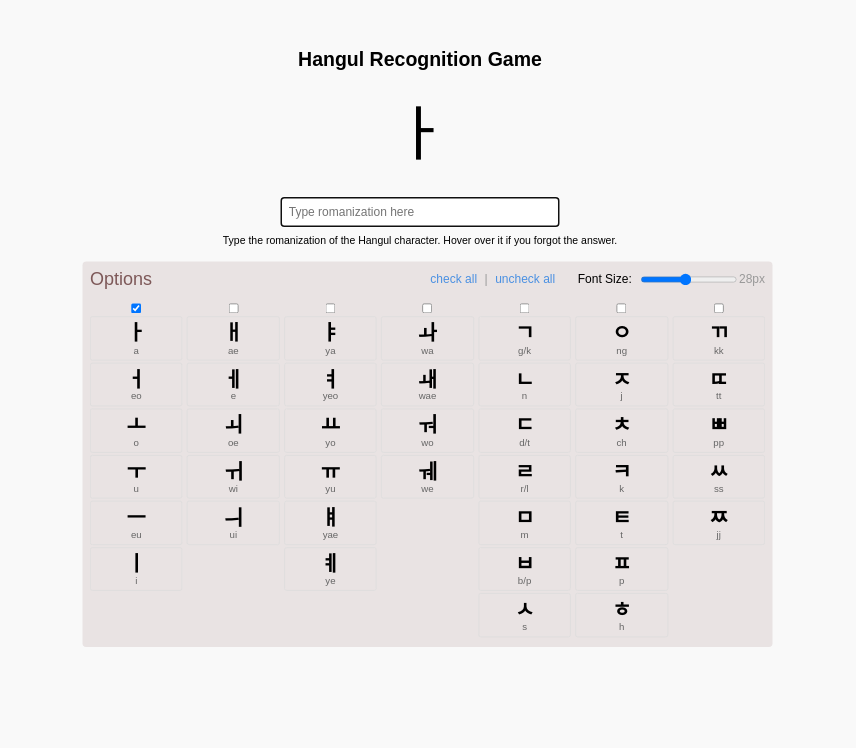
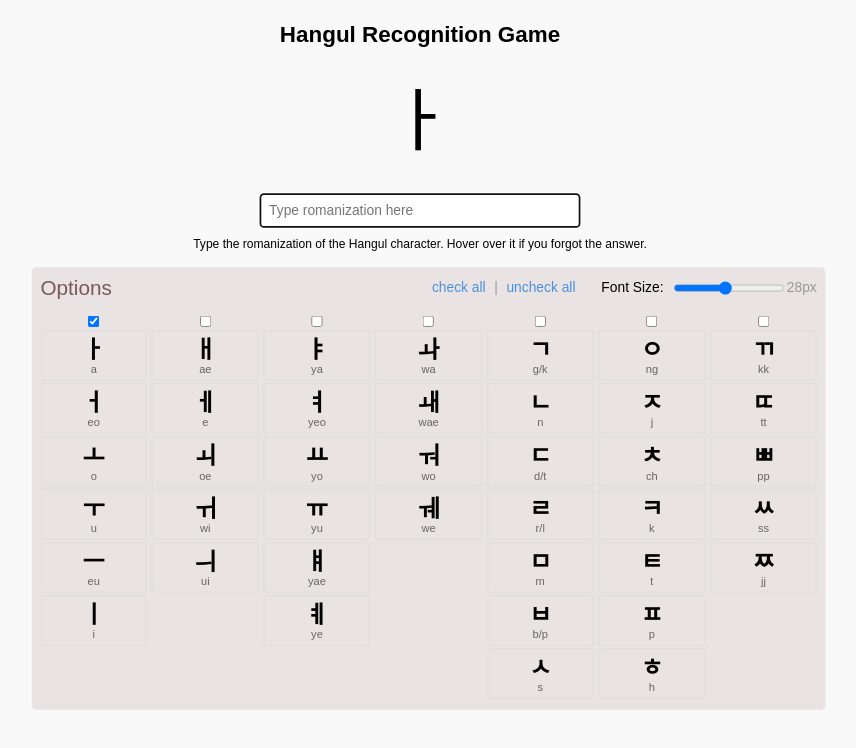
Before and after one commit to Entman/Entman.github.io, a plain HTML site: page index.html in a window 1280 px wide. Shown: the whole page, without its empty margins (220-1076 px from the left). Drawn offline with Linux system fonts and the light colour scheme.

Commit message:
Update index.html

```diff
--- a/index.html
+++ b/index.html
@@ -5,32 +5,25 @@
     <meta name="viewport" content="width=device-width, initial-scale=1.0">
     <title>Hangul Recognition Game</title>
     <style>
-        html {
-            height: 100%;
-            overflow: hidden;
-        }
-
         body {
             font-family: Arial, sans-serif;
             background-color: #f9f9f9;
             margin: 0;
             padding: 0;
             display: flex;
-            justify-content: flex-start;
-            height: 100%;
-            overflow-y: auto;
-            min-height: 100vh;
+            justify-content: center;
         }
 
         .container {
             text-align: center;
-            width: 900px;
+            width: 900px; /* Base width at 1440p */
             padding: 20px;
             transform-origin: top center;
-            margin: 20px auto;
+            /* Initial size - will be adjusted by JS */
         }
 
         h1 {
+            margin-top: 5px; /* Reduced top margin for the title */
             margin-bottom: 20px;
             font-size: 26px;
         }
@@ -38,7 +31,7 @@
         .character-container {
             position: relative;
             display: inline-block;
-            margin: 25px 0 5px;
+            margin: 25px 0 5px; /* Added significant top margin to push character down */
         }
 
         .character-display {
@@ -77,7 +70,7 @@
             width: 350px;
             border: 1px solid #ccc;
             border-radius: 4px;
-            margin-bottom: 10px;
+            margin-bottom: 10px; /* Space between input and instruction */
         }
 
         .feedback {
@@ -91,7 +84,7 @@
         .options {
             background-color: #e9e3e3;
             padding: 10px;
-            margin-top: 20px;
+            margin-top: 20px; /* Increased margin to separate from game area */
             border-radius: 5px;
             width: 100%;
         }
@@ -176,6 +169,7 @@
             font-size: 14px;
         }
 
+        /* Very small screens - rearrange grid */
         @media (max-width: 480px) {
             .hangul-grid {
                 grid-template-columns: repeat(3, 1fr);
@@ -211,33 +205,46 @@
                 </div>
             </div>
 
-            <div class="hangul-grid" id="hangulGrid"></div>
+            <!-- Compact grid layout for Hangul characters -->
+            <div class="hangul-grid" id="hangulGrid">
+                <!-- Grid will be populated via JavaScript -->
+            </div>
         </div>
     </div>
 
     <script>
+        // Define all Hangul characters with their romanizations
         const hangulChars = [
+            // Column 1: Basic Vowels
             { char: 'ㅏ', romanization: 'a', column: 0 },
             { char: 'ㅓ', romanization: 'eo', column: 0 },
             { char: 'ㅗ', romanization: 'o', column: 0 },
             { char: 'ㅜ', romanization: 'u', column: 0 },
             { char: 'ㅡ', romanization: 'eu', column: 0 },
             { char: 'ㅣ', romanization: 'i', column: 0 },
+
+            // Column 2: Complex Vowels
             { char: 'ㅐ', romanization: 'ae', column: 1 },
             { char: 'ㅔ', romanization: 'e', column: 1 },
             { char: 'ㅚ', romanization: 'oe', column: 1 },
             { char: 'ㅟ', romanization: 'wi', column: 1 },
             { char: 'ㅢ', romanization: 'ui', column: 1 },
+
+            // Column 3: Y-Series Vowels
             { char: 'ㅑ', romanization: 'ya', column: 2 },
             { char: 'ㅕ', romanization: 'yeo', column: 2 },
             { char: 'ㅛ', romanization: 'yo', column: 2 },
             { char: 'ㅠ', romanization: 'yu', column: 2 },
             { char: 'ㅒ', romanization: 'yae', column: 2 },
             { char: 'ㅖ', romanization: 'ye', column: 2 },
+
+            // Column 4: W-Series Vowels
             { char: 'ㅘ', romanization: 'wa', column: 3 },
             { char: 'ㅙ', romanization: 'wae', column: 3 },
             { char: 'ㅝ', romanization: 'wo', column: 3 },
             { char: 'ㅞ', romanization: 'we', column: 3 },
+
+            // Column 5: Basic Consonants Part 1
             { char: 'ㄱ', romanization: ['g', 'k'], column: 4 },
             { char: 'ㄴ', romanization: 'n', column: 4 },
             { char: 'ㄷ', romanization: ['d', 't'], column: 4 },
@@ -245,6 +252,8 @@
             { char: 'ㅁ', romanization: 'm', column: 4 },
             { char: 'ㅂ', romanization: ['b', 'p'], column: 4 },
             { char: 'ㅅ', romanization: 's', column: 4 },
+
+            // Column 6: Basic Consonants Part 2
             { char: 'ㅇ', romanization: 'ng', column: 5 },
             { char: 'ㅈ', romanization: 'j', column: 5 },
             { char: 'ㅊ', romanization: 'ch', column: 5 },
@@ -252,6 +261,8 @@
             { char: 'ㅌ', romanization: 't', column: 5 },
             { char: 'ㅍ', romanization: 'p', column: 5 },
             { char: 'ㅎ', romanization: 'h', column: 5 },
+
+            // Column 7: Double Consonants (moved to their own column)
             { char: 'ㄲ', romanization: 'kk', column: 6 },
             { char: 'ㄸ', romanization: 'tt', column: 6 },
             { char: 'ㅃ', romanization: 'pp', column: 6 },
@@ -261,32 +272,43 @@
 
         let currentPool = [];
         let currentCharIndex = 0;
-        let selectedColumns = [0];
+        let selectedColumns = [0]; // By default, first column is selected
         let checkboxes = [];
         let currentInputExpected = "";
         let currentFontSize = 28;
         let currentRomanizationSize = 13;
+
+        // Scaling constants - using your reference resolution of 2560x1440 at 150% zoom
+        // This means the actual reference is 2560/1.5 x 1440/1.5 = 1706.67 x 960
         const REFERENCE_WIDTH = 1706.67;
         const REFERENCE_HEIGHT = 960;
         let currentScale = 1;
 
+        // Apply scaling to the entire container
         function updatePageScale() {
             const container = document.querySelector('.container');
             const viewportWidth = window.innerWidth;
             const viewportHeight = window.innerHeight;
 
-            const widthScale = viewportWidth / REFERENCE_WIDTH;
-            const heightScale = viewportHeight / REFERENCE_HEIGHT;
-            currentScale = Math.min(widthScale, heightScale, 1.5);
-            if (currentScale < 0.5) currentScale = 0.5;
+            // Calculate scale based on width - this ensures the layout fits horizontally
+            // Increased by 15% (1.15) as requested
+            currentScale = Math.min(viewportWidth / REFERENCE_WIDTH, 5) * 1.15;
 
+            // For very small screens, ensure minimum scale
+            if (currentScale < 0.575) currentScale = 0.575; // Increased minimum by 15% too
+
+            // Apply the transform to scale the entire container
             container.style.transform = `scale(${currentScale})`;
 
+            // We need to set margin-bottom on the container to prevent overlap
+            // when it's scaled down (since transform doesn't affect document flow)
             const scaledHeight = container.offsetHeight * currentScale;
-            const availableSpace = viewportHeight - (scaledHeight + 40);
-            container.style.marginBottom = availableSpace > 0 ? `${availableSpace}px` : '0';
+            container.style.marginBottom = `${container.offsetHeight - scaledHeight}px`;
+
+            console.log(`Screen size: ${viewportWidth}x${viewportHeight}, Scale: ${currentScale}`);
         }
 
+        // Create hover tooltip functionality
         function setupHoverTooltip() {
             const charContainer = document.querySelector('.character-container');
             const tooltip = document.getElementById('hoverTooltip');
@@ -297,32 +319,47 @@
                     const tooltipText = Array.isArray(currentChar.romanization)
                         ? currentChar.romanization.join(' or ')
                         : currentChar.romanization;
+
                     tooltip.textContent = tooltipText;
                 }
             });
         }
 
+        // Create the grid of Hangul characters
         function createHangulGrid() {
             const grid = document.getElementById('hangulGrid');
+
+            // Get unique column numbers
             const columns = [...new Set(hangulChars.map(char => char.column))];
 
+            // Create columns
             columns.forEach(colNum => {
                 const column = document.createElement('div');
                 column.className = 'grid-column';
 
+                // Add checkbox for column
                 const checkboxDiv = document.createElement('div');
                 const checkbox = document.createElement('input');
                 checkbox.type = 'checkbox';
                 checkbox.className = 'column-checkbox';
                 checkbox.dataset.column = colNum;
-                if (colNum === 0) checkbox.checked = true;
 
-                checkbox.addEventListener('change', () => updateSelectedColumns());
+                // First column checked by default
+                if (colNum === 0) {
+                    checkbox.checked = true;
+                }
+
+                checkbox.addEventListener('change', () => {
+                    updateSelectedColumns();
+                });
+
                 checkboxDiv.appendChild(checkbox);
                 column.appendChild(checkboxDiv);
                 checkboxes.push(checkbox);
 
-                hangulChars.filter(char => char.column === colNum).forEach(charObj => {
+                // Add characters for this column
+                const colChars = hangulChars.filter(char => char.column === colNum);
+                colChars.forEach(charObj => {
                     const cell = document.createElement('div');
                     cell.className = 'hangul-cell';
 
@@ -345,23 +382,47 @@
             });
         }
 
+        // Update the selectedColumns array based on checkbox status
         function updateSelectedColumns() {
-            selectedColumns = checkboxes.filter(checkbox => checkbox.checked)
-                                      .map(checkbox => parseInt(checkbox.dataset.column));
+            selectedColumns = [];
+            checkboxes.forEach(checkbox => {
+                if (checkbox.checked) {
+                    selectedColumns.push(parseInt(checkbox.dataset.column));
+                }
+            });
+
+            // Create new pool when selection changes
+            createPool();
+        }
+
+        // Create a pool of characters based on selected columns
+        function createPool() {
+            currentPool = [];
+
             if (selectedColumns.length === 0) {
+                // If no columns selected, use the first column
                 selectedColumns = [0];
                 checkboxes[0].checked = true;
             }
-            createPool();
-        }
 
-        function createPool() {
-            currentPool = hangulChars.filter(char => selectedColumns.includes(char.column));
+            // Filter characters that are in selected columns
+            hangulChars.forEach(char => {
+                if (selectedColumns.includes(char.column)) {
+                    currentPool.push(char);
+                }
+            });
+
+            // Shuffle the pool
             shuffleArray(currentPool);
+
+            // Reset index
             currentCharIndex = 0;
+
+            // Display the first character
             displayCurrentCharacter();
         }
 
+        // Fisher-Yates shuffle algorithm
         function shuffleArray(array) {
             for (let i = array.length - 1; i > 0; i--) {
                 const j = Math.floor(Math.random() * (i + 1));
@@ -369,8 +430,15 @@
             }
         }
 
+        // Display the current character
         function displayCurrentCharacter() {
-            if (currentPool.length === 0 || currentCharIndex >= currentPool.length) {
+            if (currentPool.length === 0) {
+                createPool();
+                return;
+            }
+
+            if (currentCharIndex >= currentPool.length) {
+                // We've gone through all characters in the pool
                 createPool();
                 return;
             }
@@ -378,22 +446,31 @@
             const charDisplay = document.getElementById('currentCharacter');
             charDisplay.textContent = currentPool[currentCharIndex].char;
 
+            // Update tooltip
             const tooltip = document.getElementById('hoverTooltip');
-            const currentChar = currentPool[currentCharIndex];
-            const tooltipText = Array.isArray(currentChar.romanization)
-                ? currentChar.romanization.join(' or ')
-                : currentChar.romanization;
+            const tooltipText = Array.isArray(currentPool[currentCharIndex].romanization)
+                ? currentPool[currentCharIndex].romanization.join(' or ')
+                : currentPool[currentCharIndex].romanization;
             tooltip.textContent = tooltipText;
 
-            currentInputExpected = Array.isArray(currentChar.romanization)
-                ? currentChar.romanization[0]
-                : currentChar.romanization;
+            // Set the expected input
+            if (Array.isArray(currentPool[currentCharIndex].romanization)) {
+                currentInputExpected = currentPool[currentCharIndex].romanization[0]; // Default to first option
+            } else {
+                currentInputExpected = currentPool[currentCharIndex].romanization;
+            }
 
+            // Clear input and feedback
             document.getElementById('userInput').value = '';
             document.getElementById('feedback').textContent = '';
-            setTimeout(() => document.getElementById('userInput').focus(), 50);
+
+            // Focus on input field for better UX
+            setTimeout(() => {
+                document.getElementById('userInput').focus();
+            }, 50);
         }
 
+        // Check user input as they type
         function checkDynamicInput(input) {
             const currentChar = currentPool[currentCharIndex];
             const correctAnswers = Array.isArray(currentChar.romanization)
@@ -401,63 +478,107 @@
                 : [currentChar.romanization];
             const feedback = document.getElementById('feedback');
 
-            const possiblyCorrect = correctAnswers.some(answer =>
-                answer.toLowerCase().startsWith(input.toLowerCase()));
+            // Check if any correct answer starts with the current input
+            let possiblyCorrect = correctAnswers.some(answer =>
+                answer.toLowerCase().startsWith(input.toLowerCase())
+            );
 
             if (possiblyCorrect) {
-                if (correctAnswers.some(answer => answer.toLowerCase() === input.toLowerCase())) {
+                // Check if any answer matches exactly
+                let exactMatch = correctAnswers.some(answer =>
+                    answer.toLowerCase() === input.toLowerCase()
+                );
+
+                if (exactMatch) {
+                    // Full match found, move to next character
                     setTimeout(() => {
                         currentCharIndex++;
                         displayCurrentCharacter();
-                    }, 200);
+                    }, 200); // Small delay for better UX
                 }
+
                 feedback.textContent = '';
             } else {
-                feedback.textContent = correctAnswers.join(' or ');
-                setTimeout(() => document.getElementById('userInput').value = '', 800);
+                // Input doesn't match any possible answer
+                const correctDisplay = correctAnswers.join(' or ');
+                feedback.textContent = correctDisplay;
+
+                // Auto-clear the input for a fresh start
+                setTimeout(() => {
+                    document.getElementById('userInput').value = '';
+                }, 800);
             }
         }
 
+        // Update font size based on slider value
         function updateFontSize(size) {
             currentFontSize = size;
-            currentRomanizationSize = size * 0.46;
+            currentRomanizationSize = size * 0.46; // Proportional size for romanization text
+
             document.getElementById('fontSizeValue').textContent = size + 'px';
 
-            document.querySelectorAll('.character').forEach(elem =>
-                elem.style.fontSize = size + 'px');
-            document.querySelectorAll('.romanization').forEach(elem =>
-                elem.style.fontSize = currentRomanizationSize + 'px');
+            const characters = document.querySelectorAll('.character');
+            const romanizations = document.querySelectorAll('.romanization');
+
+            characters.forEach(elem => {
+                elem.style.fontSize = size + 'px';
+            });
+
+            romanizations.forEach(elem => {
+                elem.style.fontSize = currentRomanizationSize + 'px';
+            });
         }
 
+        // Initialize the game
         function initGame() {
+            // Create the grid of hangul characters
             createHangulGrid();
-            document.getElementById('userInput').addEventListener('input', (e) =>
-                checkDynamicInput(e.target.value));
+
+            // Set up input field for dynamic checking
+            const userInput = document.getElementById('userInput');
+            userInput.addEventListener('input', (e) => {
+                checkDynamicInput(e.target.value);
+            });
+
+            // Set up hover tooltip
             setupHoverTooltip();
 
+            // Set up check all and uncheck all buttons
             document.getElementById('checkAll').addEventListener('click', () => {
-                checkboxes.forEach(checkbox => checkbox.checked = true);
+                checkboxes.forEach(checkbox => {
+                    checkbox.checked = true;
+                });
                 updateSelectedColumns();
             });
 
             document.getElementById('uncheckAll').addEventListener('click', () => {
-                checkboxes.forEach(checkbox => checkbox.checked = false);
+                checkboxes.forEach(checkbox => {
+                    checkbox.checked = false;
+                });
                 updateSelectedColumns();
             });
 
+            // Set up font size slider
             const fontSizeSlider = document.getElementById('fontSizeSlider');
-            fontSizeSlider.addEventListener('input', (e) =>
-                updateFontSize(parseInt(e.target.value)));
+            fontSizeSlider.addEventListener('input', (e) => {
+                updateFontSize(parseInt(e.target.value));
+            });
 
+            // Create initial pool and display first character
             createPool();
+
+            // Set initial font size to 28px
             updateFontSize(28);
-            fontSizeSlider.value = 28;
+            document.getElementById('fontSizeSlider').value = 28;
 
+            // Apply initial scaling
             updatePageScale();
+
+            // Update scaling on window resize
             window.addEventListener('resize', updatePageScale);
-            new ResizeObserver(updatePageScale).observe(document.body);
         }
 
+        // Start the game when the page loads
         window.addEventListener('DOMContentLoaded', initGame);
     </script>
 </body>
```
